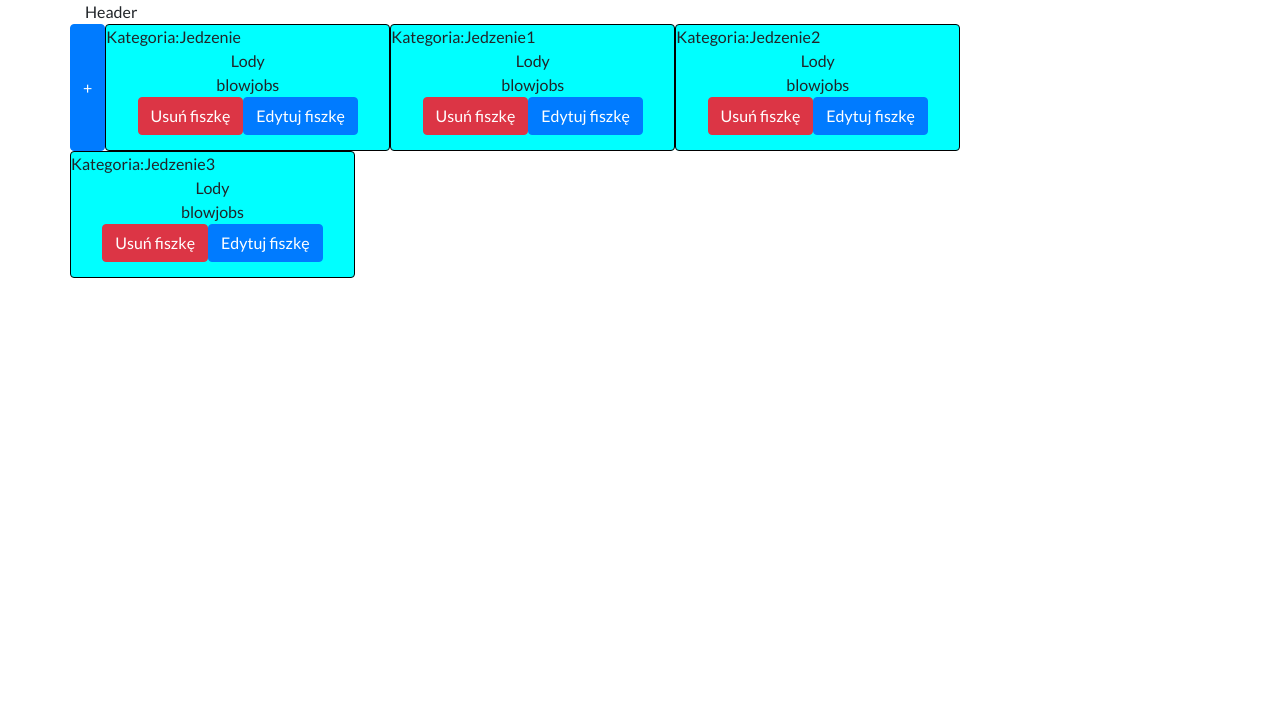
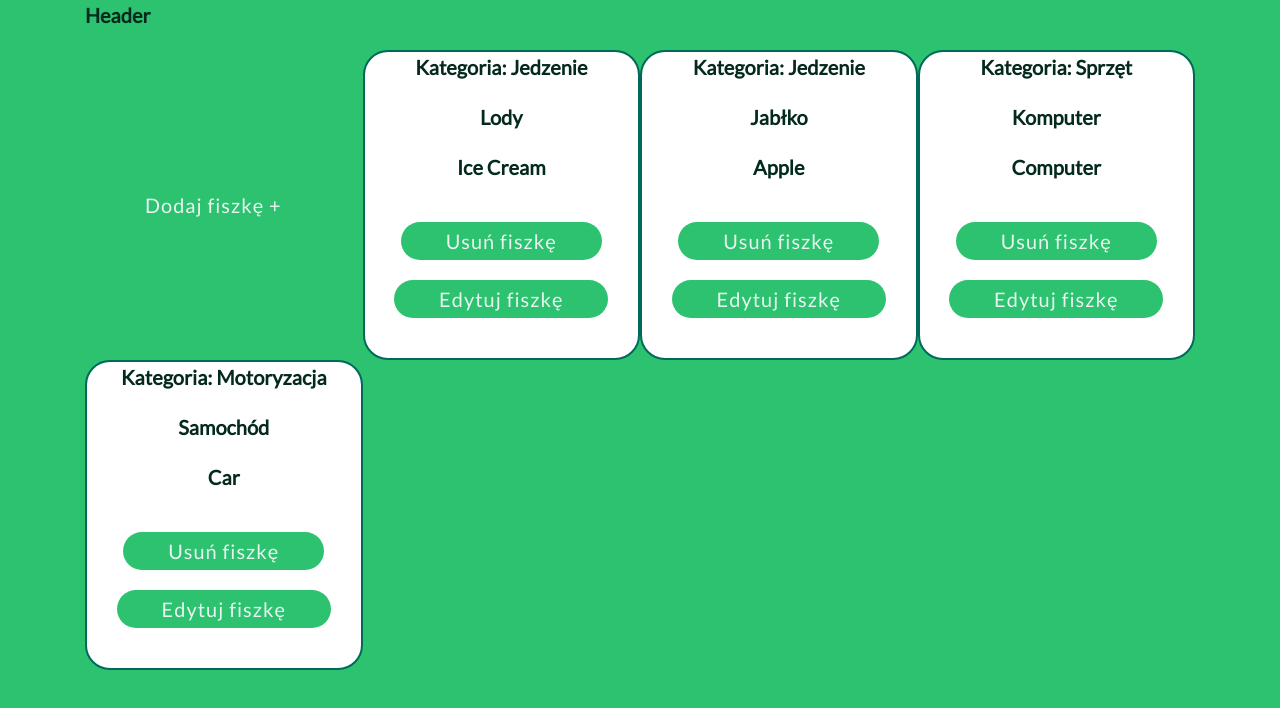
Before and after one commit to avemike/flashcards-front, a React (Create React App) app: page / in a window 1280 px wide. Shown: the top 708 px of the page. Built offline with nearby package versions, Linux system fonts and the light colour scheme.

Commit message:
added styling

```diff
--- a/src/App.jsx
+++ b/src/App.jsx
@@ -1,6 +1,6 @@
 import React, { Component } from 'react';
 import './App.css';
-
+import './style.css'
 import Header from './Header/Header';
 import Content from './Content/Content'
 
--- a/src/Content/Content.jsx
+++ b/src/Content/Content.jsx
@@ -1,7 +1,7 @@
 import React, { Component } from 'react'
-import Flashcard from './Fiche/Flashcard';
-import AddFlashcardModal from './Fiche/AddFlashcardModal';
-import AddFlashcard from './Fiche/AddFlashcard';
+import Flashcard from './Flashcard/Flashcard';
+import AddFlashcardModal from './Flashcard/AddFlashcardModal';
+import AddFlashcard from './Flashcard/AddFlashcard';
 
 export default class Content extends Component {
     constructor(props) {
@@ -11,22 +11,22 @@ export default class Content extends Component {
             flashcards: [{
                 category: 'Jedzenie',
                 word: 'Lody',
-                translatedWord: 'blowjobs'
+                translatedWord: 'Ice Cream'
             },
             {
-                category: 'Jedzenie1',
-                word: 'Lody',
-                translatedWord: 'blowjobs'
+                category: 'Jedzenie',
+                word: 'Jabłko',
+                translatedWord: 'Apple'
             },
             {
-                category: 'Jedzenie2',
-                word: 'Lody',
-                translatedWord: 'blowjobs'
+                category: 'Sprzęt',
+                word: 'Komputer',
+                translatedWord: 'Computer'
             },
             {
-                category: 'Jedzenie3',
-                word: 'Lody',
-                translatedWord: 'blowjobs'
+                category: 'Motoryzacja',
+                word: 'Samochód',
+                translatedWord: 'Car'
             }
             ]
         }
@@ -60,6 +60,7 @@ export default class Content extends Component {
                 <AddFlashcardModal handleAddFlashcard={this.handleAddFlashcard} />
 
             </div>
+
         )
     }
 }
--- a/src/Content/Fiche/AddFlashcard.jsx
+++ /dev/null
@@ -1,11 +0,0 @@
-import React, { Component } from 'react'
-
-
-export default class AddFlashcard extends Component {
-    render() {
-        return (
-            <button type="button" class="btn btn-primary" data-toggle="modal" data-target="#addFlashcard">
-                +</button>
-        )
-    }
-}
--- /dev/null
+++ b/src/Content/Flashcard/AddFlashcard.jsx
@@ -0,0 +1,13 @@
+import React, { Component } from 'react'
+
+
+export default class AddFlashcard extends Component {
+    render() {
+        return (
+            <div class='row col-3'>
+                <button type="button" class="btn btn-primary" data-toggle="modal" data-target="#addFlashcard">Dodaj fiszkę + </button>
+            </div>
+
+        )
+    }
+}
--- a/src/Content/Fiche/EditFlashcardModal.jsx
+++ b/src/Content/Flashcard/EditFlashcardModal.jsx
@@ -2,7 +2,7 @@ import React, { Component } from 'react'
 export default class EditFlashcardModal extends Component {
     constructor(props) {
         super(props);
-        this.state = { category: this.props.category, word: this.props.word, translatedWord: this.props.translatedWord };
+        this.state = { category: '', word: '', translatedWord: '' };
 
         this.handleWordChange = this.handleWordChange.bind(this);
         this.handleTranslatedWordChange = this.handleTranslatedWordChange.bind(this);
@@ -22,7 +22,7 @@ export default class EditFlashcardModal extends Component {
     handleSubmit(event) {
         event.preventDefault();
         this.props.handleEditFlashcard(this.state, this.props.index);
-        //     this.setState({ category: '', word: '', translatedWord: '' })
+        this.setState({ category: '', word: '', translatedWord: '' })
     }
     render() {
         return (
--- a/src/Content/Fiche/Flashcard.jsx
+++ b/src/Content/Flashcard/Flashcard.jsx
@@ -5,9 +5,9 @@ export default class Flashcard extends Component {
 
     render() {
         return (
-            <div className='flashcard col-3 rounded'>
+            <div className='card col-3'>
                 <div className="row ">
-                    Kategoria:{this.props.flashcard.category}
+                    Kategoria: {this.props.flashcard.category}
                 </div>
 
                 <div className="row d-flex justify-content-center">
@@ -22,10 +22,9 @@ export default class Flashcard extends Component {
                     <button type="button" class="btn btn-primary" data-toggle="modal" data-target={"#deleteFlashcard" + this.props.index}>
                         Edytuj fiszkę
 </button>
-                    <EditFlashcardModal handleEditFlashcard={this.props.handleEditFlashcard} word={this.props.flashcard.word} translatedWord={this.props.flashcard.translatedWord} category={this.props.flashcard.category} index={this.props.index} />
 
                 </div>
-
+                <EditFlashcardModal handleEditFlashcard={this.props.handleEditFlashcard} word={this.props.flashcard.word} translatedWord={this.props.flashcard.translatedWord} category={this.props.flashcard.category} index={this.props.index} />
             </div >
         )
     }
--- a/src/Header/Header.jsx
+++ b/src/Header/Header.jsx
@@ -3,8 +3,10 @@ import React, { Component } from 'react'
 export default class Header extends Component {
     render() {
         return (
-            <div>
-                Header
+            <div >
+                <div class='row'>
+                    Header
+                </div>
             </div>
         )
     }
--- /dev/null
+++ b/src/style.css
@@ -0,0 +1,94 @@
+* {
+    box-sizing: border-box;
+}
+
+body {
+    background-color: #2cc26f;
+    font-family: 'Lato', sans-serif;
+    display: flex;
+    flex-direction: column;
+    align-items: center;
+    height: 100vh;
+    margin: 0 0 50px;
+}
+
+.card {
+    background-color: white;
+    color: #01695A;
+    font-size: 12px;
+    border: 2px solid #01695A;
+    border-radius: 25px;
+    padding: 0 20px 20px;
+    display: flex;
+    flex-direction: column;
+    justify-content: center;
+    align-items: center;
+
+}
+
+.card p {
+    font-family: 'Lato', sans-serif;
+    color: #04291D;
+    font-size: 40px;
+    font-weight: 900;
+    text-align: center;
+    margin: 0 0 20px;
+}
+
+.wrap {
+    display: flex;
+    flex-direction: row;
+    justify-content: space-between;
+    align-items: center;
+    width: 100%;
+}
+
+.wrap img {
+    width: 100px;
+}
+
+textarea {
+    border: 2px solid black;
+    font-size: 20px;
+    padding: 5px;
+    text-transform: uppercase;
+    text-align: center;
+    font-family: 'Lato', sans-serif;
+}
+
+button {
+    background-color: #2cc26f;
+    color: #e8f4f0;
+    border: none;
+    border-radius: 25px;
+    font-size: 20px;
+    letter-spacing: 1px;
+    padding: 4px 45px;
+    margin-top: 20px;
+    transition: transform 80ms ease-in;
+}
+
+button:active {
+    transform: scale(0.95);
+}
+
+.btn {
+    background-color: #2cc26f;
+    color: #e8f4f0;
+    border: none;
+    border-radius: 25px;
+    font-size: 20px;
+    letter-spacing: 1px;
+    padding: 4px 45px;
+    margin-top: 20px;
+    transition: transform 80ms ease-in;
+}
+
+.row {
+    font-family: 'Lato', sans-serif;
+    color: #04291D;
+    font-size: 20px;
+    font-weight: 900;
+    text-align: center;
+    margin: 0 0 20px;
+}
```
Also changed, not shown: src/Content/Flashcard/AddFlashcardModal.jsx (renamed from src/Content/Fiche/AddFlashcardModal.jsx), src/Content/Flashcard/flashcard.css (renamed from src/Content/Fiche/flashcard.css).
